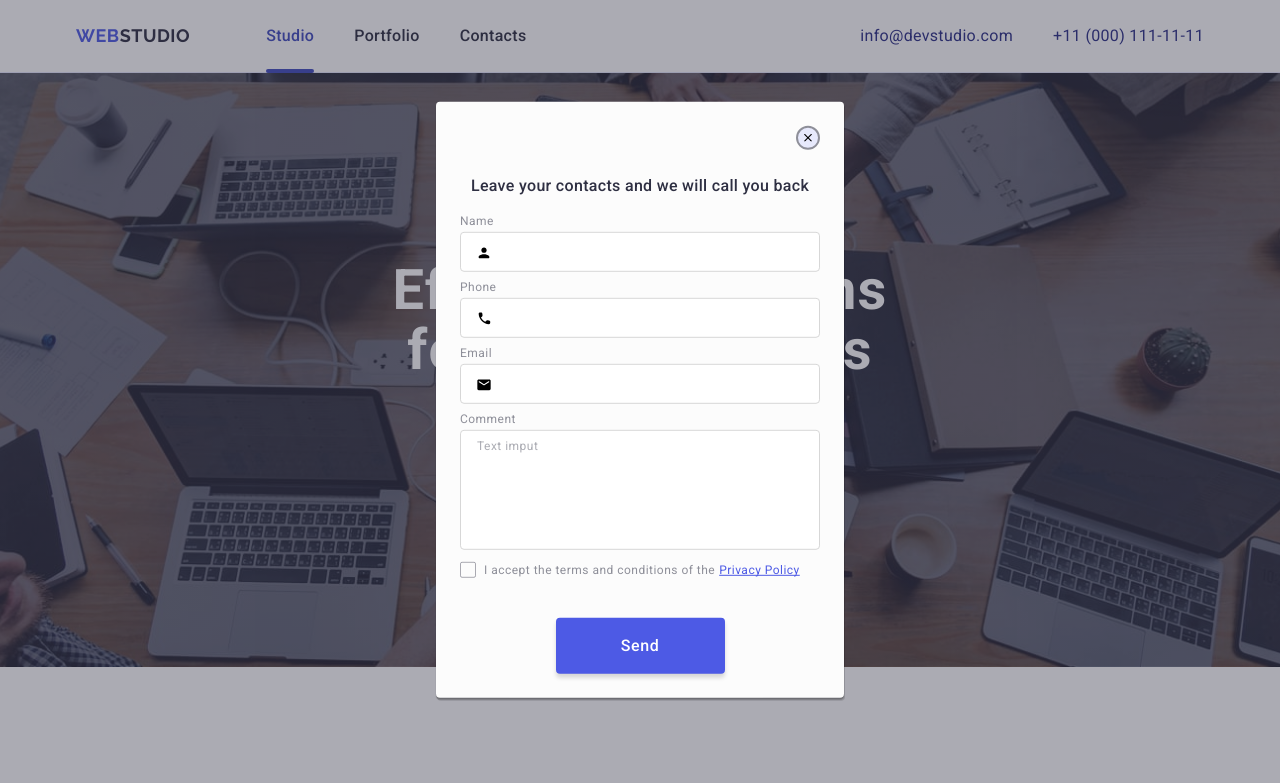
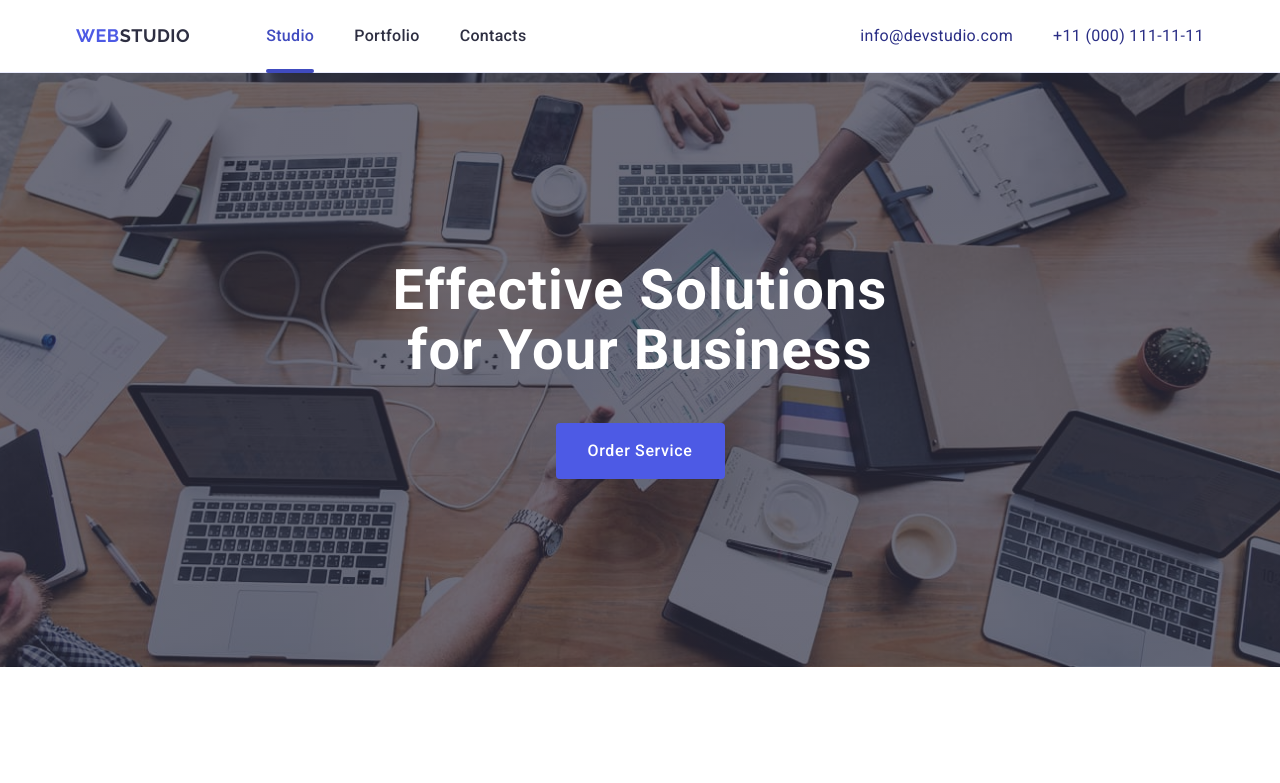
Before and after one commit to MichaelGyrevskih/goit-markup-hw-05, a plain HTML site: page index.html in a window 1280 px wide. Shown: the top 783 px of the page. Drawn offline with nearby package versions, Linux system fonts and the light colour scheme; files whose address does not match are found by name.

Commit message:
commit-footer5

```diff
--- a/index.html
+++ b/index.html
@@ -305,10 +305,9 @@
             <div class="div-send">
             <p class="send-text">Subscribe</p>
            <form class="div-send-fom">
-                    <label class="visually-hidden" for="send-email">Email</label>
+                    <label class="" for="send-email">
                         <input id="send-email" name="send-email" class="send-input" type="email" placeholder="E-mail">
                     </label>
-
                 <button class="send-button" type="submit">Subscribe<svg class="send-svg" width="24" height="24">
                         <use href="./images/icons.svg#icon-send"></use>
                     </svg></button>
@@ -316,7 +315,7 @@
             </div>
         </div>
     </footer>
-   <div class="backdrop  is-open" data-modal>
+   <div class="backdrop  " data-modal>
     <div class="modal">
         <button class="modal-button-close" data-modal-close><svg class="social-svg" width="8" height="8">
             <use href="./images/icons.svg#icon-close-black"></use>
```
